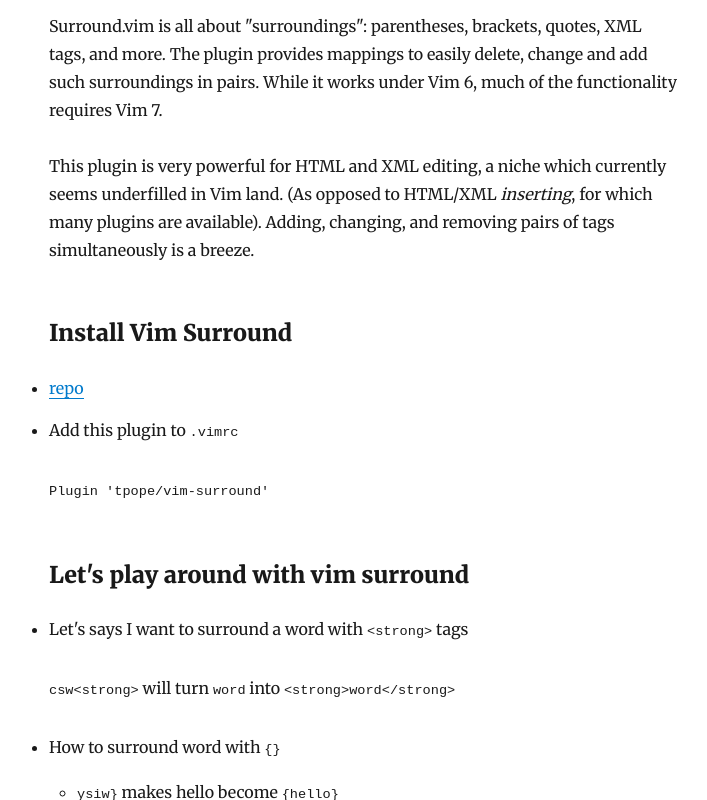
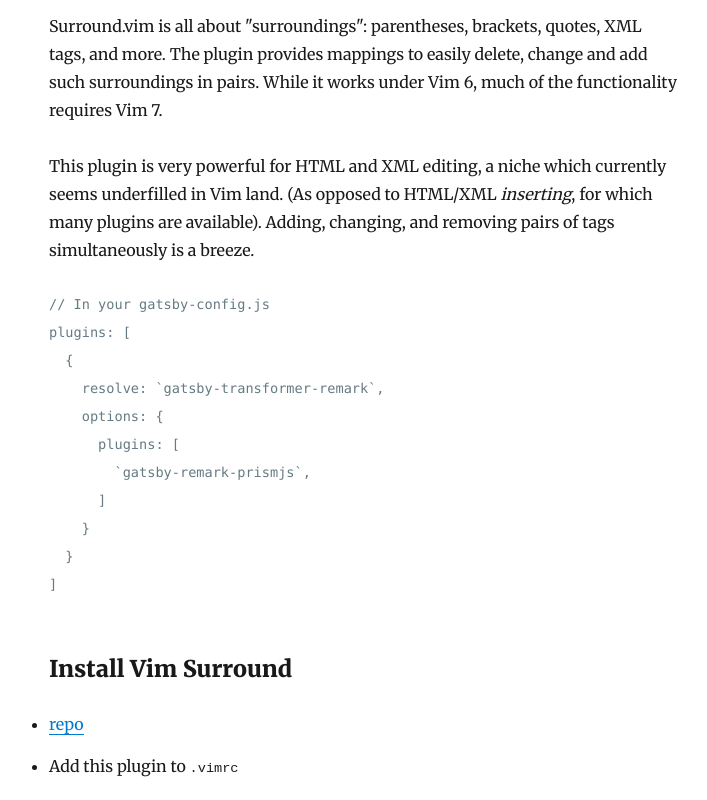
Before and after one commit to kingluddite/reactsensei-algolia-blog, a Gatsby site: page /vim-surround-plugin/ in a window 1280 px wide. Shown: the part 407-1207 px from the top of the page, without its empty margins (276-983 px from the left). Built offline with nearby package versions, Linux system fonts and the light colour scheme; Gatsby itself is replaced by a stand-in of ours; some packages are replaced by stand-ins of ours; code samples lack their colours.

Commit message:
add code formatting

````diff
--- a/content/blog/vim-surround-plugin/index.md
+++ b/content/blog/vim-surround-plugin/index.md
@@ -10,6 +10,20 @@
 Surround.vim is all about "surroundings": parentheses, brackets, quotes, XML tags, and more.  The plugin provides mappings to easily delete, change and add such surroundings in pairs.  While it works under Vim 6, much of the functionality requires Vim 7.
 
 This plugin is very powerful for HTML and XML editing, a niche which currently seems underfilled in Vim land.  (As opposed to HTML/XML *inserting*, for which many plugins are available).  Adding, changing, and removing pairs of tags simultaneously is a breeze.
+
+```javascript{numberLines: 5}
+// In your gatsby-config.js
+plugins: [
+  {
+    resolve: `gatsby-transformer-remark`,
+    options: {
+      plugins: [
+        `gatsby-remark-prismjs`,
+      ]
+    }
+  }
+]
+```
 
 ### Install Vim Surround
 * [repo](http://github.com/tpope/vim-surround)
--- a/gatsby-browser.js
+++ b/gatsby-browser.js
@@ -1,5 +1,8 @@
 // custom typefaces
-import "typeface-montserrat"
-import "typeface-merriweather"
+import 'typeface-montserrat'
+import 'typeface-merriweather'
 
-import "prismjs/themes/prism.css"
+import 'prismjs/themes/prism.css'
+import 'prismjs/themes/prism-solarizedlight.css'
+require('prismjs/plugins/line-numbers/prism-line-numbers.css')
+require('prismjs/plugins/command-line/prism-command-line.css')
--- a/gatsby-config.js
+++ b/gatsby-config.js
@@ -66,6 +66,78 @@
     },
   },
   plugins: [
+    {
+      resolve: `gatsby-transformer-remark`,
+      options: {
+        plugins: [
+          {
+            resolve: `gatsby-remark-prismjs`,
+            options: {
+              // Class prefix for <pre> tags containing syntax highlighting;
+              // defaults to 'language-' (e.g. <pre class="language-js">).
+              // If your site loads Prism into the browser at runtime,
+              // (e.g. for use with libraries like react-live),
+              // you may use this to prevent Prism from re-processing syntax.
+              // This is an uncommon use-case though;
+              // If you're unsure, it's best to use the default value.
+              classPrefix: 'language-',
+              // This is used to allow setting a language for inline code
+              // (i.e. single backticks) by creating a separator.
+              // This separator is a string and will do no white-space
+              // stripping.
+              // A suggested value for English speakers is the non-ascii
+              // character '›'.
+              inlineCodeMarker: null,
+              // This lets you set up language aliases.  For example,
+              // setting this to '{ sh: "bash" }' will let you use
+              // the language "sh" which will highlight using the
+              // bash highlighter.
+              aliases: {},
+              // This toggles the display of line numbers globally alongside the code.
+              // To use it, add the following line in gatsby-browser.js
+              // right after importing the prism color scheme:
+              //  require("prismjs/plugins/line-numbers/prism-line-numbers.css")
+              // Defaults to false.
+              // If you wish to only show line numbers on certain code blocks,
+              // leave false and use the {numberLines: true} syntax below
+              showLineNumbers: false,
+              // If setting this to true, the parser won't handle and highlight inline
+              // code used in markdown i.e. single backtick code like `this`.
+              noInlineHighlight: false,
+              // This adds a new language definition to Prism or extend an already
+              // existing language definition. More details on this option can be
+              // found under the header "Add new language definition or extend an
+              // existing language" below.
+              languageExtensions: [
+                {
+                  language: 'superscript',
+                  extend: 'javascript',
+                  definition: {
+                    superscript_types: /(SuperType)/,
+                  },
+                  insertBefore: {
+                    function: {
+                      superscript_keywords: /(superif|superelse)/,
+                    },
+                  },
+                },
+              ],
+              // Customize the prompt used in shell output
+              // Values below are default
+              prompt: {
+                user: 'root',
+                host: 'localhost',
+                global: false,
+              },
+              // By default the HTML entities <>&'" are escaped.
+              // Add additional HTML escapes by providing a mapping
+              // of HTML entities and their escape value IE: { '}': '&#123;' }
+              escapeEntities: {},
+            },
+          },
+        ],
+      },
+    },
     {
       resolve: `gatsby-plugin-algolia`,
       options: {
--- a/package.json
+++ b/package.json
@@ -22,13 +22,13 @@
     "gatsby-plugin-typography": "^2.3.18",
     "gatsby-remark-copy-linked-files": "^2.1.31",
     "gatsby-remark-images": "^3.1.35",
-    "gatsby-remark-prismjs": "^3.3.25",
+    "gatsby-remark-prismjs": "^3.3.30",
     "gatsby-remark-responsive-iframe": "^2.2.28",
     "gatsby-remark-smartypants": "^2.1.17",
     "gatsby-source-filesystem": "^2.1.40",
-    "gatsby-transformer-remark": "^2.6.39",
+    "gatsby-transformer-remark": "^2.6.48",
     "gatsby-transformer-sharp": "^2.3.7",
-    "prismjs": "^1.17.1",
+    "prismjs": "^1.19.0",
     "react": "^16.12.0",
     "react-dom": "^16.12.0",
     "react-helmet": "^5.2.1",
````
Also changed, not shown: 1 other file.
